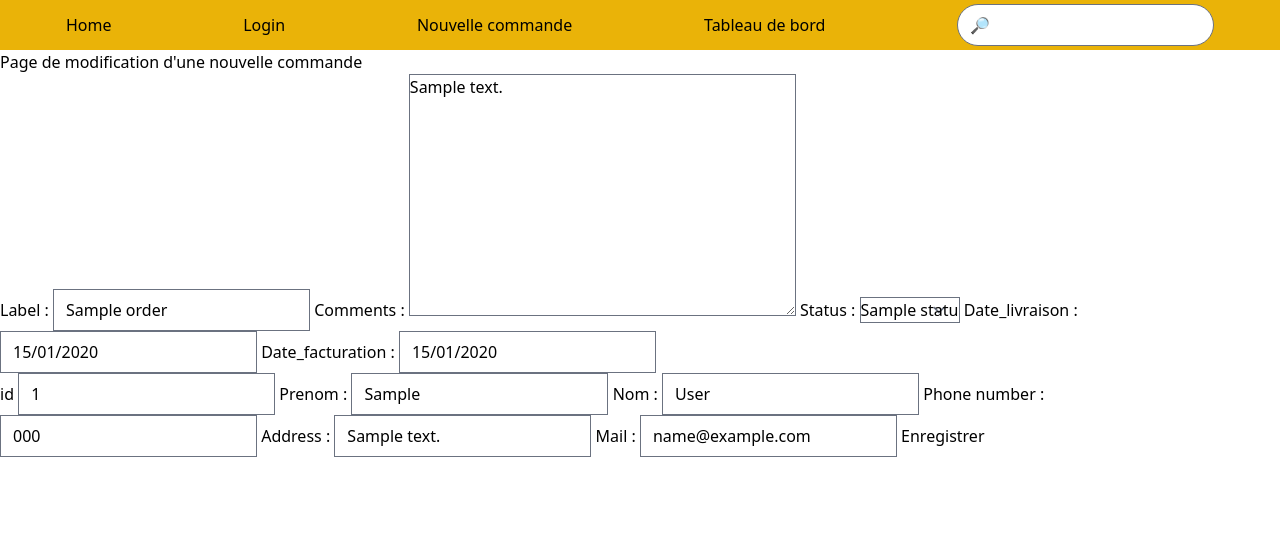
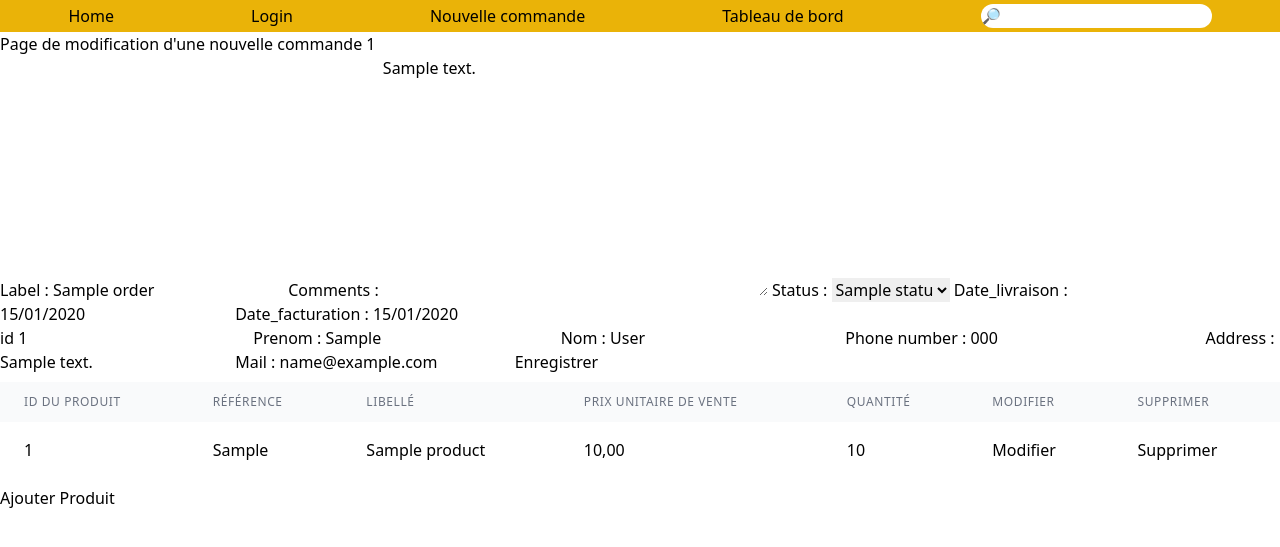
Before and after one commit to SimonDesc/order_nest, a Django app: page /orders/1/edit/ in a window 1280 px wide. Shown: the top 547 px of the page. Run offline with Django 4.2, Linux system fonts and the light colour scheme; tables that the repository leaves empty hold one stand-in row (values such as "Sample post"); style sheets or scripts are compiled from the project's sources; some libraries are stand-ins or nearby versions.

Commit message:
Feat: Add product to order and show only 3 order in the home page

```diff
--- a/src/templates/base.html
+++ b/src/templates/base.html
@@ -7,7 +7,6 @@
   {% block title %}
     <title>Login</title>
   {% endblock %}
-    <link rel="stylesheet" href="{% static 'css/style.css' %}">
     {% tailwind_css %}
 </head>
 
--- a/src/webapp/templates/webapp/orders/order-create.html
+++ b/src/webapp/templates/webapp/orders/order-create.html
@@ -77,4 +77,5 @@
 
 
 
+
 {% endblock %}
--- a/src/webapp/templates/webapp/orders/order-edit.html
+++ b/src/webapp/templates/webapp/orders/order-edit.html
@@ -5,7 +5,7 @@
 {% endblock %}
 
 {% block content %}
-  <h1>Page de modification d'une nouvelle commande</h1>
+  <h1>Page de modification d'une nouvelle commande {{ order_form.instance.id }} </h1>
 
 <form method="POST">
     {% csrf_token %}
@@ -70,4 +70,76 @@
     <button type="submit" class="btn btn-submit" value="Update">Enregistrer</button>
 </form>
 
+
+
+{% if product_order %}
+<div class="min-w-full bg-white">
+  <div class="py-2 align-middle inline-block min-w-full">
+    <div class="overflow-hidden">
+      <table class="min-w-full">
+        <thead>
+          <tr>
+            <th class="px-6 py-3 bg-gray-50 text-left text-xs font-medium text-gray-500 uppercase tracking-wider">
+              ID du produit
+            </th>
+            <th class="px-6 py-3 bg-gray-50 text-left text-xs font-medium text-gray-500 uppercase tracking-wider">
+              Référence
+            </th>
+            <th class="px-6 py-3 bg-gray-50 text-left text-xs font-medium text-gray-500 uppercase tracking-wider">
+              Libellé
+            </th>
+            <th class="px-6 py-3 bg-gray-50 text-left text-xs font-medium text-gray-500 uppercase tracking-wider">
+              Prix unitaire de vente
+            </th>
+            <th class="px-6 py-3 bg-gray-50 text-left text-xs font-medium text-gray-500 uppercase tracking-wider">
+              Quantité
+            </th>
+              <th class="px-6 py-3 bg-gray-50 text-left text-xs font-medium text-gray-500 uppercase tracking-wider">
+              Modifier
+            </th>
+              <th class="px-6 py-3 bg-gray-50 text-left text-xs font-medium text-gray-500 uppercase tracking-wider">
+              Supprimer
+            </th>
+          </tr>
+        </thead>
+        <tbody class="bg-white divide-y divide-gray-200">
+          {% for product in product_order %}
+            <tr>
+              <td class="px-6 py-4 whitespace-nowrap">
+                {{ product.product.pk }}
+              </td>
+              <td class="px-6 py-4 whitespace-nowrap">
+                {{ product.product.reference }}
+              </td>
+              <td class="px-6 py-4 whitespace-nowrap">
+                {{ product.product.label }}
+              </td>
+              <td class="px-6 py-4 whitespace-nowrap">
+                {{ product.product.selling_price_unit }}
+              </td>
+              <td class="px-6 py-4 whitespace-nowrap">
+                {{ product.product.quantity }}
+              </td>
+                <td class="px-6 py-4 whitespace-nowrap">
+                <a href="{% url 'webapp:product-edit' pk=product.product.id %}">
+                Modifier
+                </a>
+               </td>
+                <td class="px-6 py-4 whitespace-nowrap">
+                <a href="{% url 'webapp:product-delete' pk=product.product.id %}">
+                Supprimer
+                </a>
+              </td>
+            </tr>
+          {% endfor %}
+        </tbody>
+      </table>
+    </div>
+  </div>
+</div>
+{% endif %}
+
+<a href="{% url 'webapp:order-add-products' pk=order_form.instance.id %}">Ajouter Produit</a>
+
+
 {% endblock %}
--- a/src/webapp/views.py
+++ b/src/webapp/views.py
@@ -17,6 +17,9 @@ class WebappHome(ListView):
     template_name = 'webapp/home.html'
     context_object_name = "commandes"
 
+    def get_queryset(self):
+        return Order.objects.all().order_by('-created_at')[:3]
+
 
 class CreateOrder(CreateView):
     form_class = NewOrderForm
@@ -24,10 +27,12 @@ class CreateOrder(CreateView):
     success_url = '/dashboard'
 
     def get_context_data(self, **kwargs):
+
         context = {
             'order_form': NewOrderForm(),
             'customer_form': NewCustomerForm(),
         }
+
         return context
 
     def get_or_create_customer(self, customer_id, customer_form):
@@ -97,6 +102,7 @@ class EditOrder(UpdateView):
         context['order_form'] = NewOrderForm(instance=order)
         customer_instance = order.customer
         context['customer_form'] = NewCustomerForm(instance=customer_instance)
+        context['product_order'] = OrderHasProduct.objects.filter(order=order.id)
         return context
 
     # Check la validité de form (order)
@@ -179,21 +185,39 @@ class DeleteProduct(DeleteView):
     model = Product
     context_object_name = 'product'
     template_name = 'webapp/products/product-delete.html'
-    success_url = reverse_lazy("webapp:product-list")
+
+    def get(self, request, *args, **kwargs):
+        request.session['previous_url'] = request.META.get('HTTP_REFERER', '/')
+        return super().get(request, *args, **kwargs)
+
+    def get_success_url(self):
+        return self.request.session.get('previous_url', '/')
 
 
 class EditProduct(UpdateView):
     model = Product
     fields = "__all__"
     template_name = 'webapp/products/product-edit.html'
-    success_url = reverse_lazy("webapp:product-list")
+
+    def get(self, request, *args, **kwargs):
+        request.session['previous_url'] = request.META.get('HTTP_REFERER', '/')
+        return super().get(request, *args, **kwargs)
+
+    def get_success_url(self):
+        return self.request.session.get('previous_url', '/')
 
 
 class AddProductsToOrder(CreateView):
     model = Product
     fields = '__all__'
     template_name = 'webapp/orders/order-product.html'
-    success_url = '/dashboard'
+
+    def get(self, request, *args, **kwargs):
+        request.session['previous_url'] = request.META.get('HTTP_REFERER', '/')
+        return super().get(request, *args, **kwargs)
+
+    def get_success_url(self):
+        return self.request.session.get('previous_url', '/')
 
     def get_context_data(self, **kwargs):
         context = super().get_context_data(**kwargs)
```
Also changed, not shown: src/webapp/templates/webapp/home.html (+6 -6 lines), src/webapp/templates/webapp/orders/order-product.html (+0 -7 lines).
